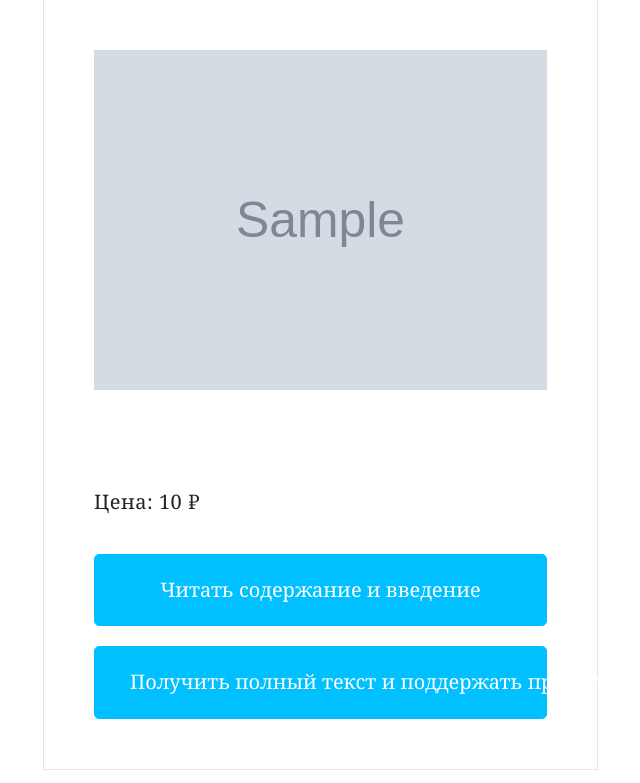
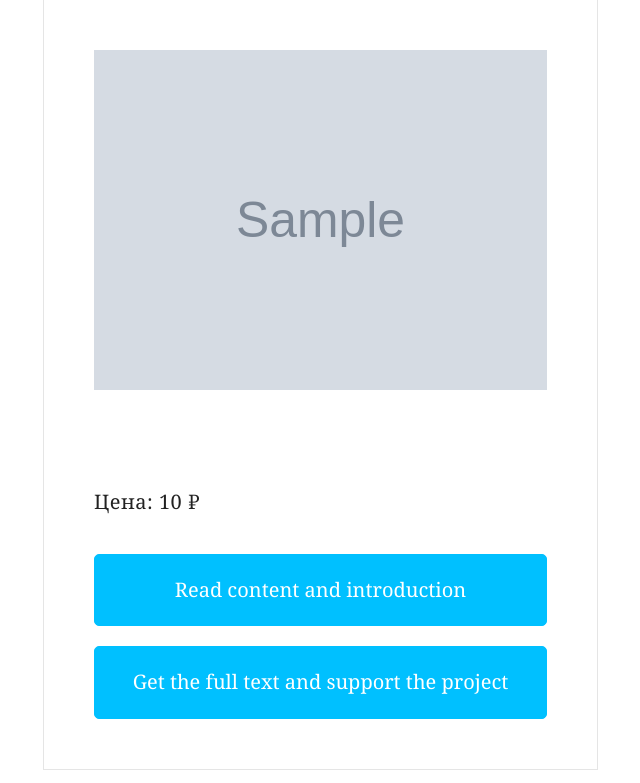
Before and after one commit to sazonovdmitrii/books, a Symfony app: template templates/projects.html.twig in a window 1280 px wide. Shown: the part 245-1028 px from the top of the page, without its empty margins (27-667 px from the left). Run offline with Twig, Linux system fonts and the light colour scheme; the template is opened without the code that fills it: most values are stand-ins (such as "Sample title", 1, 10 or a date in 2020); grey boxes marked "Sample" are stand-in pictures; some libraries are stand-ins or nearby versions.

Commit message:
add translations

```diff
--- a/templates/projects.html.twig
+++ b/templates/projects.html.twig
@@ -25,10 +25,10 @@
                                         </button>
                                    </div>
                                     <a href="{{ project.getShortBookRu() }}" class="btn btn-lg btn-block btn-primary mb-20">
-                                        Читать содержание и введение
+                                        {{ 'Читать содержание и введение'|trans }}
                                     </a>
                                     <a data-fancybox data-src="#hidden-content-{{ project.id }}" href="javascript:;" class="btn btn-lg btn-block btn-primary mb-20">
-                                        Получить полный текст и поддержать проект
+                                        {{ 'Получить полный текст и поддержать проект'|trans }}
                                     </a>
                                </div>
                             </div>
```
